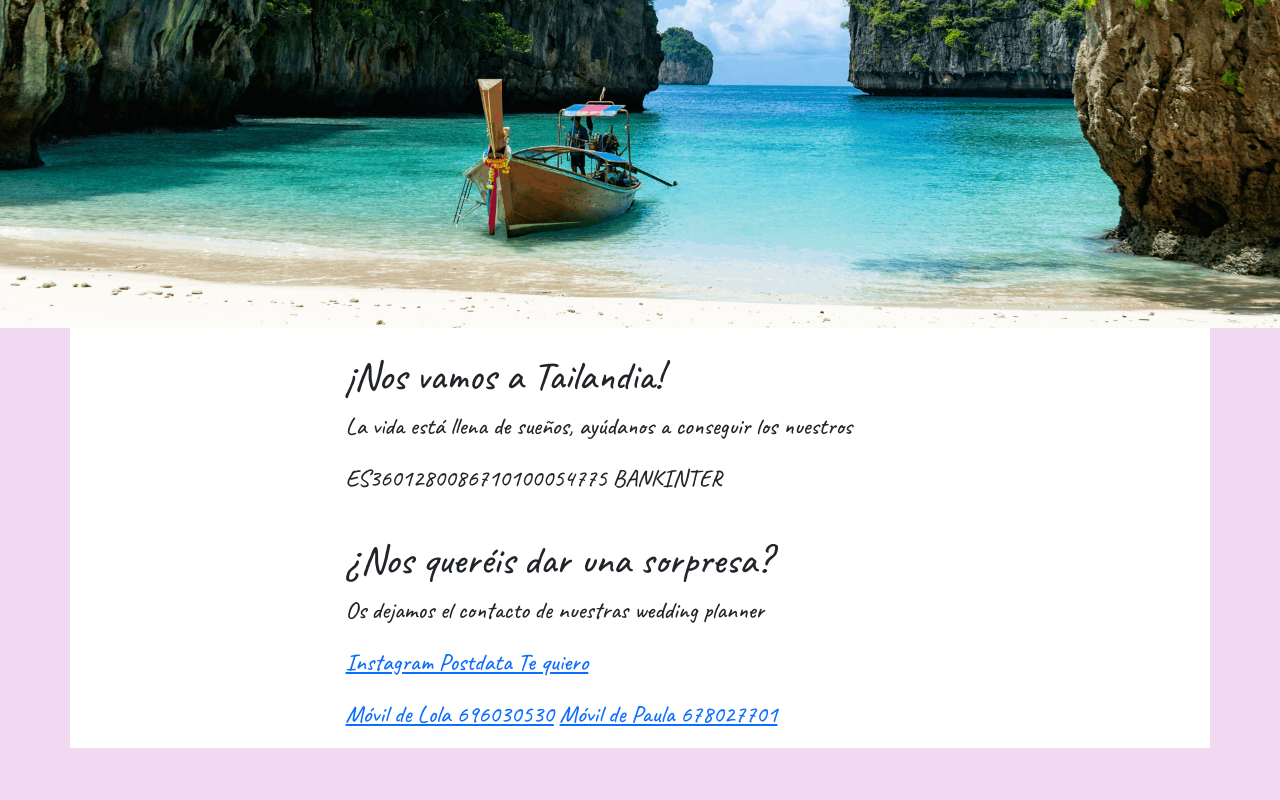
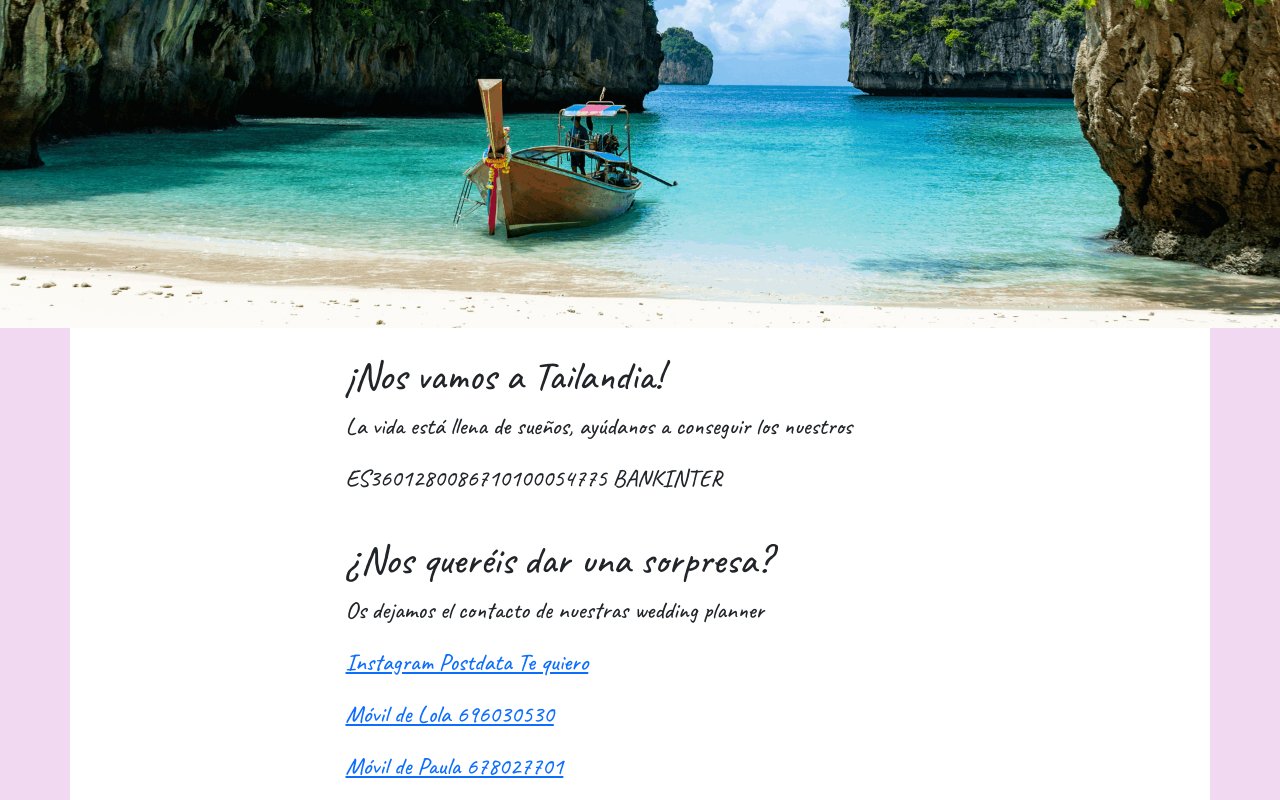
Before and after one commit to albertoalvarez925/wedding_web_page, a plain HTML site: page index.html in a window 1280 px wide. Shown: the part 6354-7154 px from the top of the page. Before the commit the page ends 7102 px from the top, so only its background shows below. Drawn offline with nearby package versions, Linux system fonts and the light colour scheme.

Commit message:
Dos líneas contacto

```diff
--- a/index.html
+++ b/index.html
@@ -303,9 +303,8 @@
                                 <h1 class="text mt-4" >¿Nos queréis dar una sorpresa?</h1>
                                 <p class="justificado">Os dejamos el contacto de nuestras wedding planner</p>
                                 <p class="justificado"><a href="https://instagram.com/postdatatequieroofficial">Instagram Postdata Te quiero</a></p>
-                                <p class="justificado">
-                                    <a href="tel:+34696030530">Móvil de Lola 696030530</a>
-                                    <a href="tel:+34678027701">Móvil de Paula 678027701</a></p>
+                                <p class="justificado"><a href="tel:+34696030530">Móvil de Lola 696030530</a></p>
+                                <p class="justificado"><a href="tel:+34678027701">Móvil de Paula 678027701</a></p>
                             </div>
                         </div>
                     </div>
```
